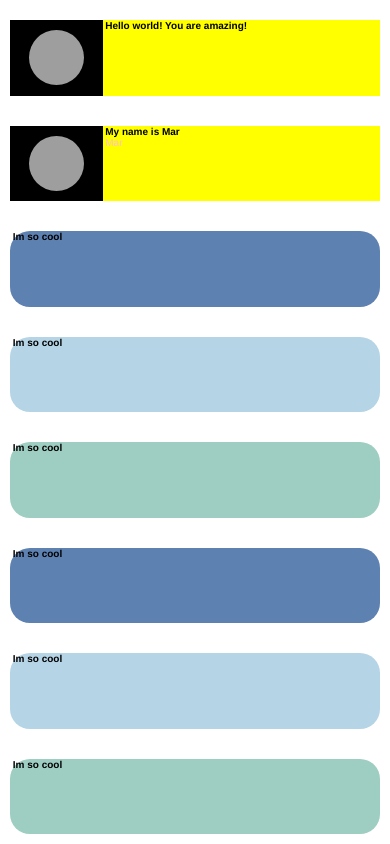
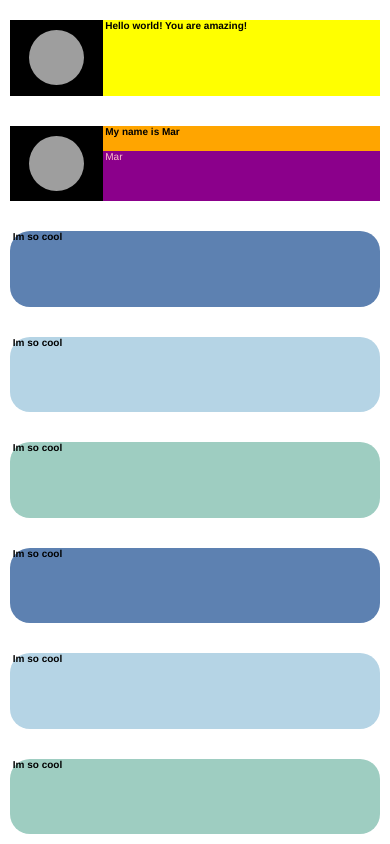
Before and after one commit to mdmjg/High-School-Conference, a React Native app: screen / in a window 390 px wide. Built offline with nearby package versions, Linux system fonts and the light colour scheme; grey boxes are pictures that could not be loaded.

Commit message:
organized flex boxes

```diff
--- a/App.js
+++ b/App.js
@@ -13,15 +13,19 @@ export default class TwitterUI extends Component {
          <View style = {styles.textInTweet}>
            <Text style = {styles.userNameText}> Hello world! You are amazing! </Text>
         </View>
-      </View>
+        </View>
         <View style = {styles.tweetBox2}>
-        <View style = {styles.imageInTweet}>
-          <Image source = {{uri: 'https://facebook.github.io/react/logo-og.png'}}
+          <View style = {styles.imageInTweet}>
+            <Image source = {{uri: 'https://facebook.github.io/react/logo-og.png'}}
                           style = {styles.profilePicture} />
           </View>
           <View style = {styles.textInTweet}>
-            <Text style = {styles.userNameText}> My name is Mar </Text>
-            <Text style = {styles.userNameInfo}> Mar </Text>
+            <View style = {styles.userNameBox}>
+              <Text style = {styles.userNameText}> My name is Mar </Text>
+            </View>
+            <View style = {styles.tweetTextBox}>
+              <Text style = {styles.userNameInfo}> Mar </Text>
+          </View>
           </View>
           </View>
         <View style = {styles.tweetBox3}>
@@ -84,11 +88,21 @@ const styles = StyleSheet.create({
       backgroundColor: 'black',
       alignItems: 'center',
     },
-    textInTweet: {
+    textInTweet: { //This is the parent of the text that will be within the tweet
       flex: 3,
       backgroundColor: 'yellow',
       justifyContent: 'left',
-
+      flexDirection: 'column',
+    },
+    userNameBox: { //Child 1 from textInTweet
+      flex: 1,
+      backgroundColor: 'orange',
+      justifyContent: 'left',
+    },
+    tweetTextBox: { //Child 2 from text in tweet
+      flex: 2,
+      backgroundColor: '#8b008b',
+      justifyContent: 'left',
     },
     tweetBox2: {
         flex: 9,
```
